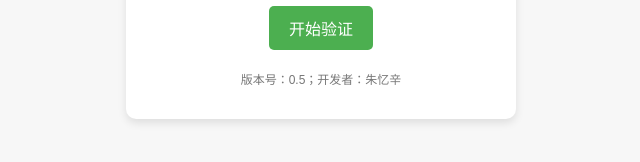
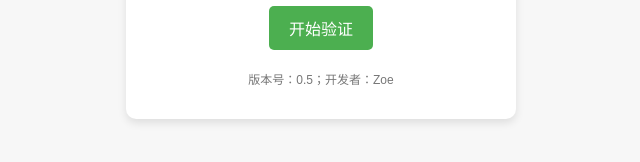
Before and after one commit to zoezhu2025/twentyfour-point-game, a plain HTML site: page index.html in a window 1280 px wide. Shown: the part 520-682 px from the top of the page, 319-959 px from the left. Drawn offline with Linux system fonts and the light colour scheme.

Commit message:
modified:   index.html

```diff
--- a/index.html
+++ b/index.html
@@ -33,7 +33,7 @@
 
         <!-- 版本信息 -->
         <footer>
-            <p>版本号：0.5；开发者：朱忆辛</p>
+            <p>版本号：0.5；开发者：Zoe</p>
         </footer>
     </div>
     <script src="script.js"></script>
```
